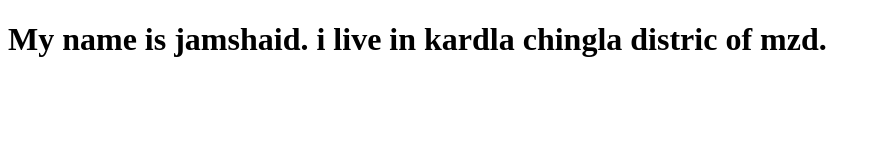
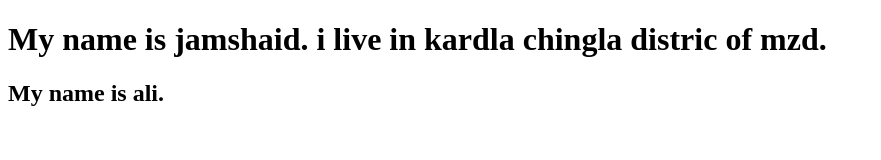
Before and after one commit to EngrJamshaid/Result, a plain HTML site: page index.html in a window 1280 px wide. Shown: the whole page, without its empty margins (0-881 px from the left). Drawn offline with Linux system fonts and the light colour scheme.

Commit message:
file updated sucessfully

```diff
--- a/index.html
+++ b/index.html
@@ -7,5 +7,6 @@
 </head>
 <body>
     <h1>My name is jamshaid. i live in kardla chingla distric of mzd.</h1>
+    <h2>My name is ali.</h2>
 </body>
 </html>
```
